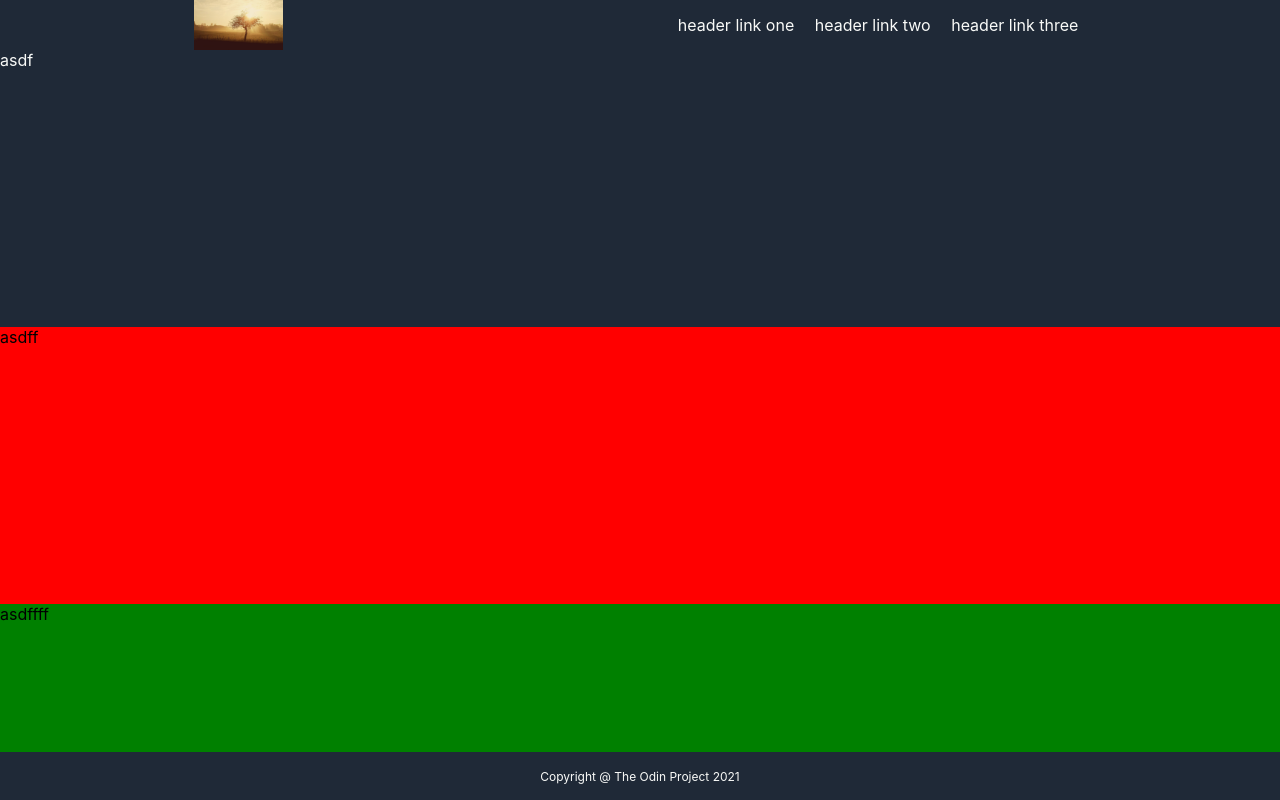
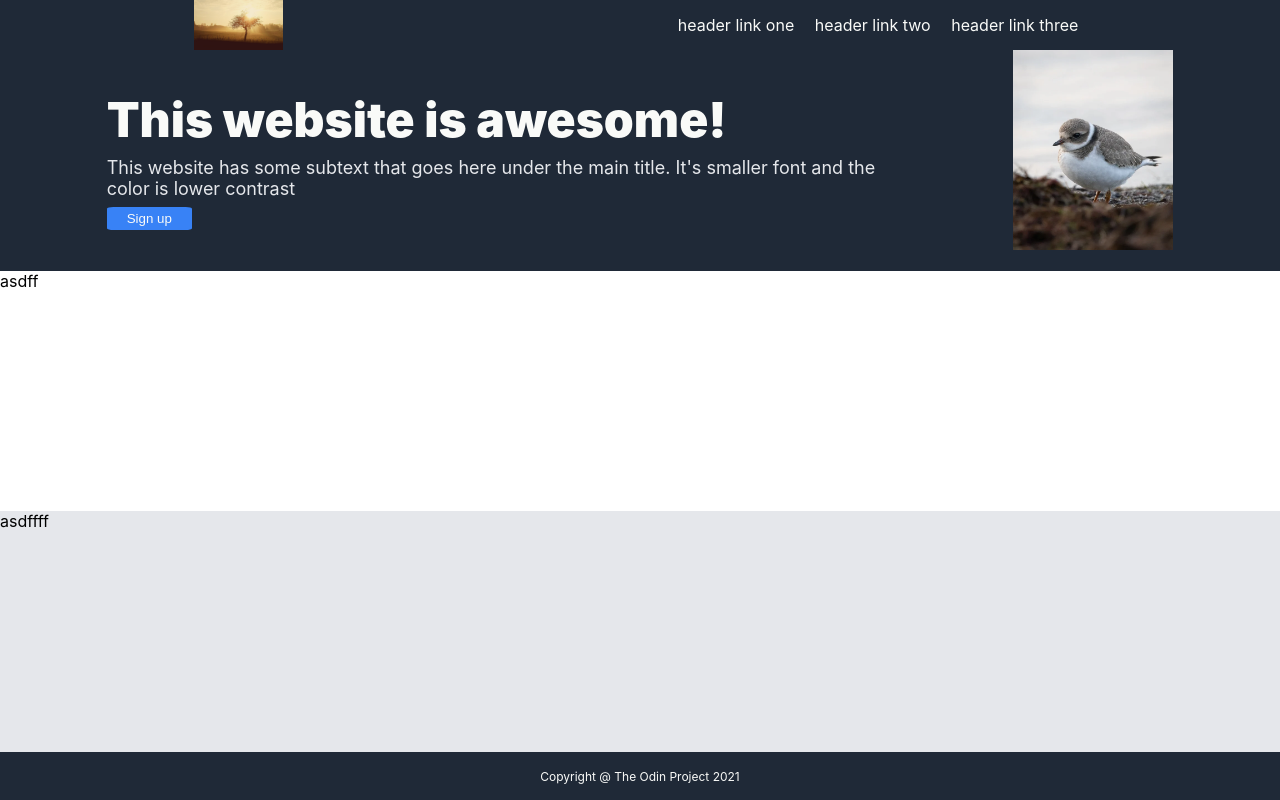
Before and after one commit to joeynoodlesfang/landing-page, a plain HTML site: page index.html in a window 1280 px wide. Drawn offline with Linux system fonts and the light colour scheme.

Commit message:
wip sect1

```diff
--- a/index.html
+++ b/index.html
@@ -19,7 +19,14 @@
 
   <div class="content">
     <div class="sect1">
-      asdf
+      <div class="sect1-left">
+        <div class="sect-title"> This website is awesome! </div>
+        <div class="sect-text text"> This website has some subtext that goes here under the main title. It's smaller font and the color is lower contrast</div>
+        <div class="sect-button button">
+          <button>Sign up</button>
+        </div>
+      </div>
+      <img src="./img/bird-8336739_960_720.webp" alt="logo" height="200">
     </div>
 
     <div class="sect2">
--- a/style.css
+++ b/style.css
@@ -29,19 +29,49 @@ body {
 }
 
 .sect1 {
-    flex: 1;
+    flex: 1 0 0;
+    display: flex;
+    justify-content: space-evenly;
     color: #F9FAF8;
     background-color: #1F2937;
 }
 
+.sect1-left {
+    max-width: 800px;
+    display: flex;
+    flex-direction: column;
+    justify-content: center;
+    gap: 8px;
+    /* height: auto; */
+}
+
+.sect1-left .sect-title {
+    font-size: 48px;
+    font-weight: 900;
+    color: #F9FAF8;
+}
+
+.sect1-left .sect-text {
+    font-size: 18px;
+    color: #E5E7EB;
+}
+
+.sect1-left button {
+    color: #F9FAF8;
+    background-color: #3882F6;
+    border-radius: 7.5%;
+    border: none;
+    padding: 4px 20px;
+}
+
 .sect2 {
     flex: 1;
-    background-color: red;
+    background-color: F9FAF8;
 }
 
 .sect3 {
-    flex: 0.5;
-    background-color: green;
+    flex: 1;
+    background-color: #E5E7EB;
 
 }
 
```
